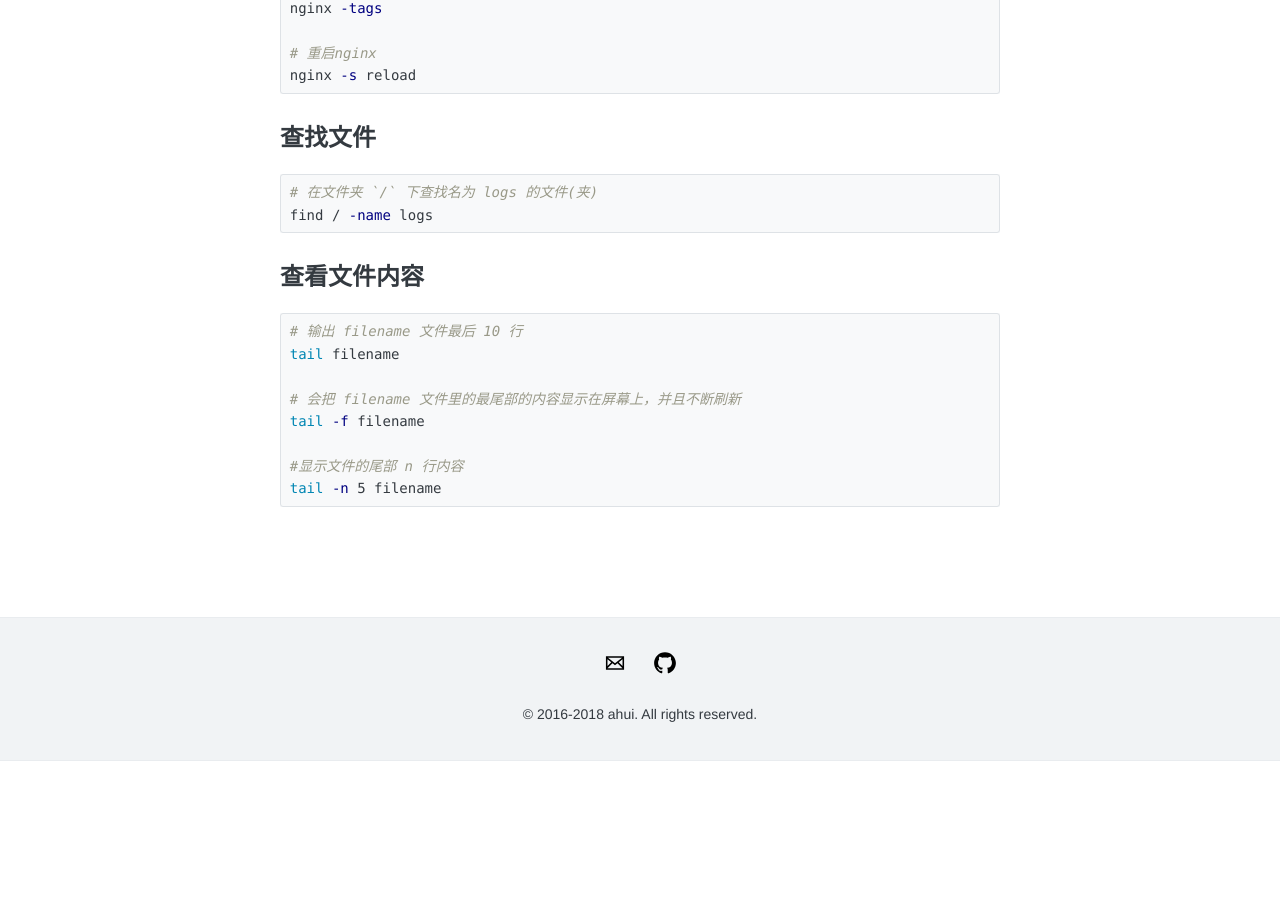
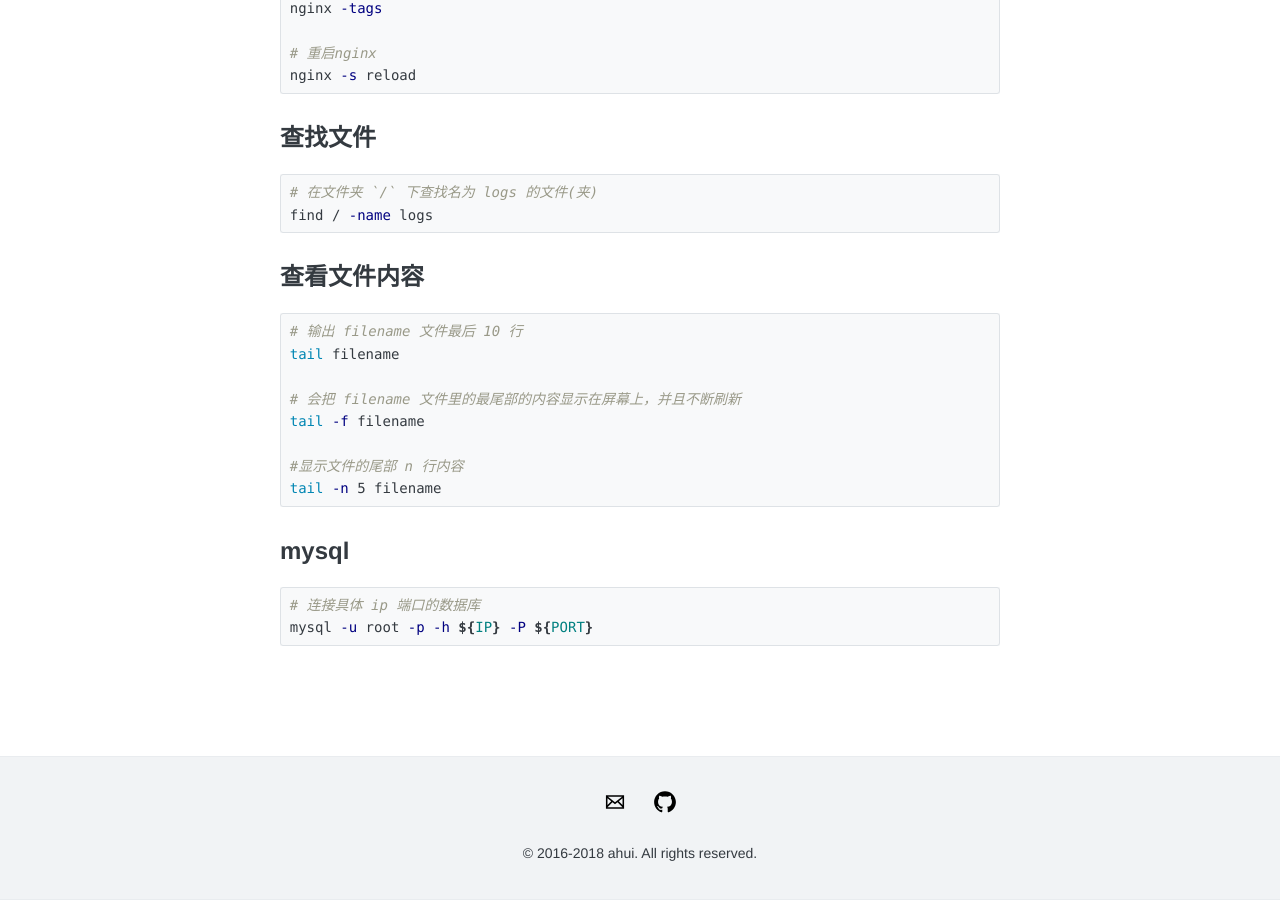
Before and after one commit to funkyLover/blog, a Jekyll site: the page built from posts/_posts/2020-04-07-linux-cli.md, in a window 1280 px wide and 900 px high, scrolled down 831 px. Built offline with Jekyll 4.4.1, drawn with Linux system fonts in a browser that asks for light colours; comment, search, counter and statistics services are not loaded; before the commit the page ends 1592 px from its top, so only the background shows below that.

Commit message:
update post

````diff
--- a/posts/_posts/2020-04-07-linux-cli.md
+++ b/posts/_posts/2020-04-07-linux-cli.md
@@ -59,3 +59,10 @@ tail -f filename
 #显示文件的尾部 n 行内容
 tail -n 5 filename
 ```
+
+## mysql
+
+```bash
+# 连接具体 ip 端口的数据库
+mysql -u root -p -h ${IP} -P ${PORT}
+```
````
